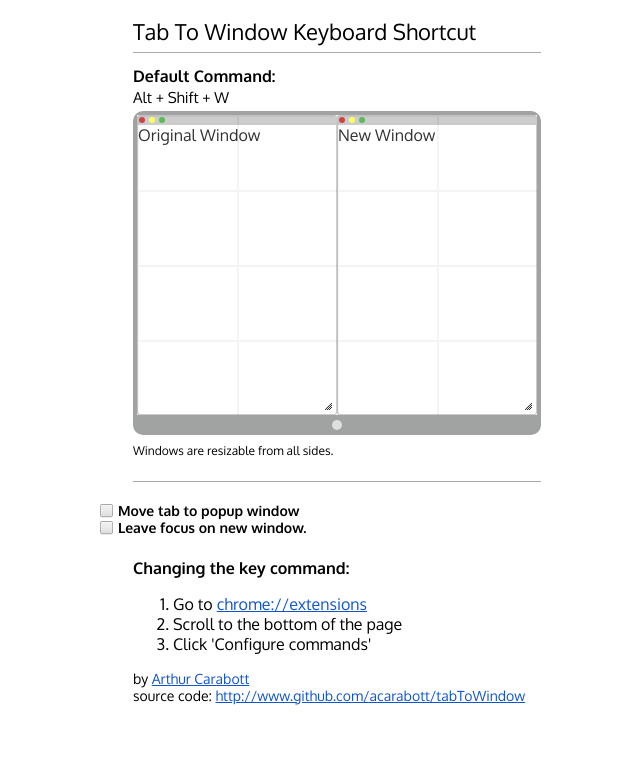
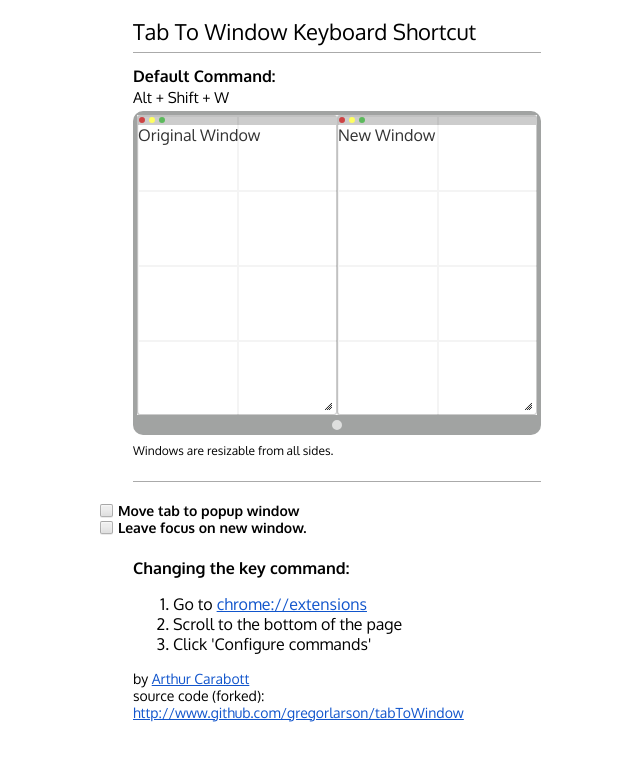
Before and after one commit to acarabott/tabToWindow, a browser extension: page options.html in a window 1280 px wide. Shown: the whole page, without its empty margins (303-943 px from the left). Drawn offline with Linux system fonts and the light colour scheme.

Commit message:
Note source fork on options page

```diff
--- a/options.html
+++ b/options.html
@@ -78,7 +78,7 @@
 		<div id="credit">
 			by <a target="_blank" href="http://www.arthurcarabott.com">Arthur Carabott</a>
 			<br>
-			source code: <a target="_blank" href="http://www.github.com/acarabott/tabToWindow">http://www.github.com/acarabott/tabToWindow</a>
+			source code (forked): <a target="_blank" href="http://www.github.com/gregorlarson/tabToWindow">http://www.github.com/gregorlarson/tabToWindow</a>
 		</div>
 	</body>
 	<script src="js/jquery-1.9.1.min.js" type="text/javascript"></script>
```
